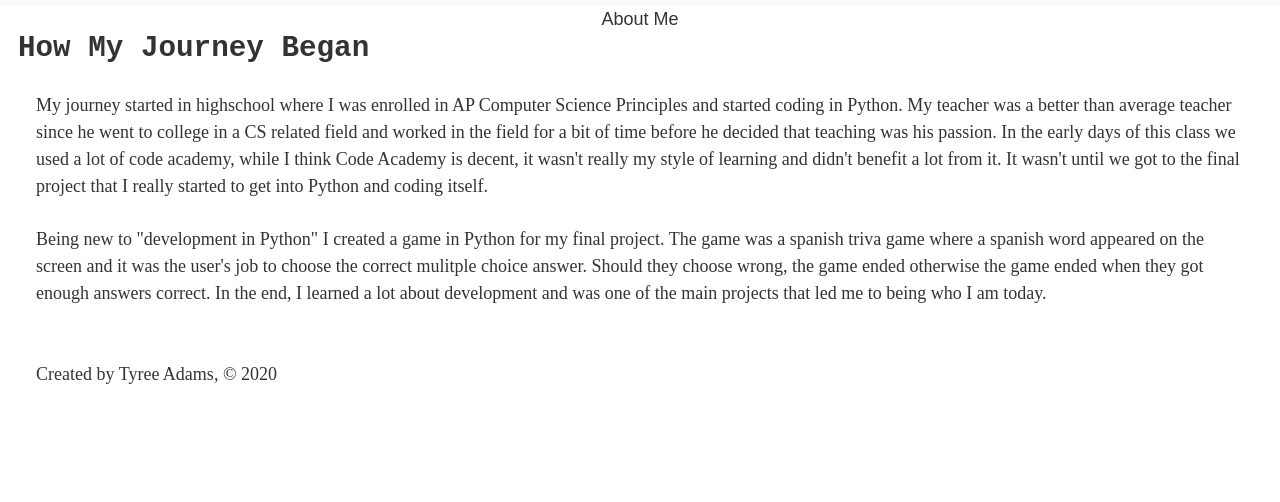
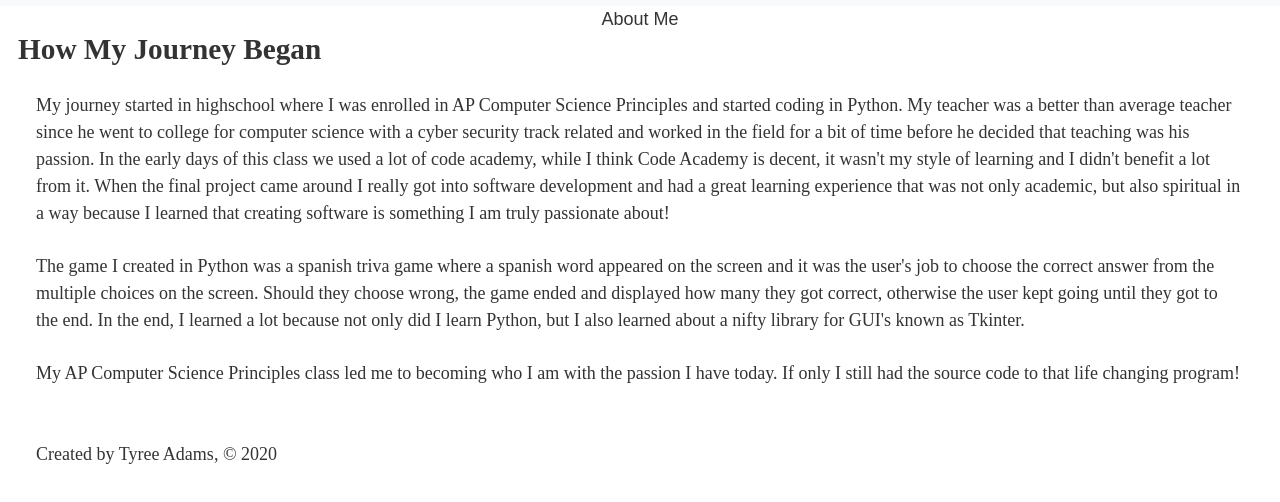
Before and after one commit to StarChaser44/Personal-Blog, a Gatsby site: page /About in a window 1280 px wide. Shown: the part 184-686 px from the top of the page. Built offline with nearby package versions, Linux system fonts and the light colour scheme; Gatsby itself is replaced by a stand-in of ours.

Commit message:
bug fixes

```diff
--- a/src/Posts/About.md
+++ b/src/Posts/About.md
@@ -3,6 +3,8 @@ title: About Me
 date: 12-17-19
 ---
 ## How My Journey Began
-My journey started in highschool where I was enrolled in AP Computer Science Principles and started coding in Python. My teacher was a better than average teacher since he went to college in a CS related field and worked in the field for a bit of time before he decided that teaching was his passion. In the early days of this class we used a lot of code academy, while I think Code Academy is decent, it wasn't really my style of learning and didn't benefit a lot from it. It wasn't until we got to the final project that I really started to get into Python and coding itself.
+My journey started in highschool where I was enrolled in AP Computer Science Principles and started coding in Python. My teacher was a better than average teacher since he went to college for computer science with a cyber security track related and worked in the field for a bit of time before he decided that teaching was his passion. In the early days of this class we used a lot of code academy, while I think Code Academy is decent, it wasn't my style of learning and I didn't benefit a lot from it. When the final project came around I really got into software development and had a great learning experience that was not only academic, but also spiritual in a way because I learned that creating software is something I am truly passionate about!
 
-Being new to "development in Python" I created a game in Python for my final project. The game was a spanish triva game where a spanish word appeared on the screen and it was the user's job to choose the correct mulitple choice answer. Should they choose wrong, the game ended otherwise the game ended when they got enough answers correct. In the end, I learned a lot about development and was one of the main projects that led me to being who I am today.
+The game I created in Python was a spanish triva game where a spanish word appeared on the screen and it was the user's job to choose the correct answer from the multiple choices on the screen. Should they choose wrong, the game ended and displayed how many they got correct, otherwise the user kept going until they got to the end. In the end, I learned a lot because not only did I learn Python, but I also learned about a nifty library for GUI's known as Tkinter.
+
+My AP Computer Science Principles class led me to becoming who I am with the passion I have today. If only I still had the source code to that life changing program!
--- a/src/Posts/Home.md
+++ b/src/Posts/Home.md
@@ -7,6 +7,6 @@ date: 12-19-19
 
 I started this site to talk about my experiences as a computer science student and give new students a bit of insight into what life is like as a computer science student.
 
-I will also post explanations about topics that new computer science students seem to struggle with at a fundamental level inorder to assist students and not discourage them with unnecesarry jargon
+I will also post explanations about topics that new computer science students seem to struggle with at a fundamental level inorder to assist students and not discourage them by being super technical.
 
 There's a bit of something for everyone here so I hope you find something you enjoy!
--- a/src/Styles/txtFmt.scss
+++ b/src/Styles/txtFmt.scss
@@ -6,7 +6,7 @@ p {
 
 h2 {
     margin-left: 1rem;
-    font-family: 'Courier New', Courier, monospace
+    font-family: 'Patua One';
 }
 h4 {
     margin-left: 2rem;
```
